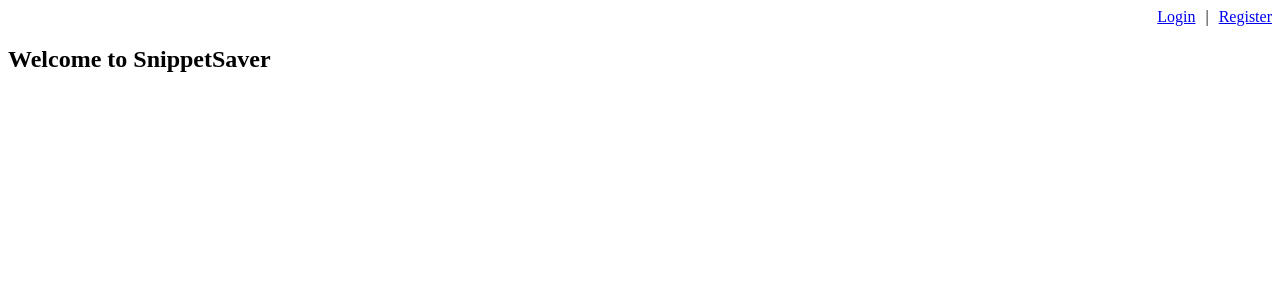
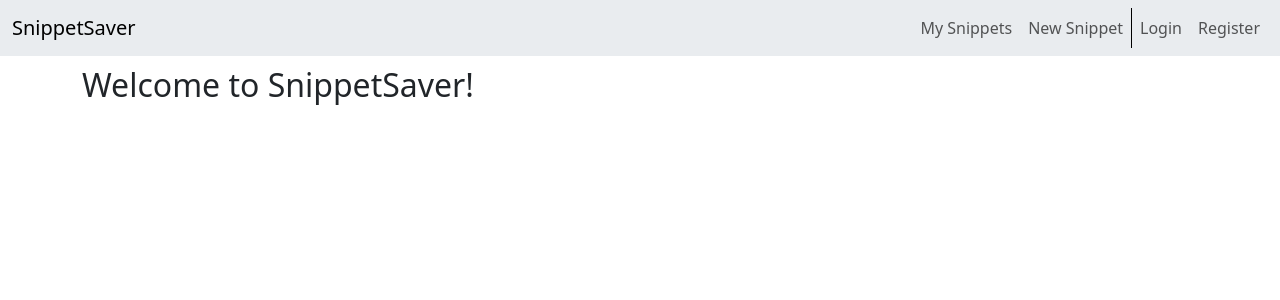
Before and after one commit to andrew-chen2/SnippetSaver, a Flask app: page / in a window 1280 px wide. Shown: the top 300 px of the page. Run offline with Flask 3, Linux system fonts and the light colour scheme; parts of the project's set-up code (start-up, migrations or seed data) failed here and were passed over.

Commit message:
Use boostrap to improve styling

```diff
--- a/templates/auth_base.html
+++ b/templates/auth_base.html
@@ -4,10 +4,12 @@
     <meta charset="UTF-8">
     <meta name="viewport" content="width=device-width, initial-scale=1.0">
     <title>{% block title %}{% endblock %}</title>
+    <link href="https://cdn.jsdelivr.net/npm/bootstrap@5.3.8/dist/css/bootstrap.min.css" rel="stylesheet" integrity="sha384-sRIl4kxILFvY47J16cr9ZwB07vP4J8+LH7qKQnuqkuIAvNWLzeN8tE5YBujZqJLB" crossorigin="anonymous">
 </head>
 <body>
-    <div style="height: 100vh; display: flex; justify-content: center; align-items: center; flex-direction: column;">
+    <div style="height: 80vh; display: flex; justify-content: center; align-items: center; flex-direction: column;">
         {% block content %}{% endblock %}
     </div>
+    <script src="https://cdn.jsdelivr.net/npm/bootstrap@5.3.8/dist/js/bootstrap.bundle.min.js" integrity="sha384-FKyoEForCGlyvwx9Hj09JcYn3nv7wiPVlz7YYwJrWVcXK/BmnVDxM+D2scQbITxI" crossorigin="anonymous"></script>
 </body>
 </html>
--- a/templates/base.html
+++ b/templates/base.html
@@ -4,10 +4,39 @@
     <meta charset="UTF-8">
     <meta name="viewport" content="width=device-width, initial-scale=1.0">
     <title>{% block title %}{% endblock %}</title>
+    <link href="https://cdn.jsdelivr.net/npm/bootstrap@5.3.8/dist/css/bootstrap.min.css" rel="stylesheet" integrity="sha384-sRIl4kxILFvY47J16cr9ZwB07vP4J8+LH7qKQnuqkuIAvNWLzeN8tE5YBujZqJLB" crossorigin="anonymous">
 </head>
 <body>
-    <div>
+    <nav class="navbar navbar-expand-lg bg-body-secondary" style="margin-bottom: 10px;">
+        <div class="container-fluid">
+            <a class="navbar-brand" href="/">SnippetSaver</a>
+            <ul class="navbar-nav">
+                <li class="nav-item">
+                    <a href="/" class="nav-link">My Snippets</a>
+                </li>
+                <li class="nav-item" style="border-right: 1px solid black;">
+                    <a href="/" class="nav-link">New Snippet</a>
+                </li>
+                {% if username %}
+                <li class="nav-item">
+                    <form action="/logout" method="post">
+                        <button type="submit" class="nav-link">Logout</button>
+                    </form>
+                </li>
+                {% else %}
+                <li class="nav-item">
+                    <a href="/login" class="nav-link">Login</a>
+                </li>
+                <li class="nav-item">
+                    <a href="/register" class="nav-link">Register</a>
+                </li>
+                {% endif %}
+            </ul>
+        </div>
+    </nav>
+    <div class="container">
         {% block content %}{% endblock %}
     </div>
+    <script src="https://cdn.jsdelivr.net/npm/bootstrap@5.3.8/dist/js/bootstrap.bundle.min.js" integrity="sha384-FKyoEForCGlyvwx9Hj09JcYn3nv7wiPVlz7YYwJrWVcXK/BmnVDxM+D2scQbITxI" crossorigin="anonymous"></script>
 </body>
 </html>
--- a/templates/index.html
+++ b/templates/index.html
@@ -1,20 +1,11 @@
 {% extends 'base.html' %}
 
-{%block title %}SnippetSaver{% endblock %}
+{% block title %}SnippetSaver{% endblock %}
 
 {% block content %}
-    <nav style="display: flex; justify-content: flex-end; gap: 10px; margin-bottom: 20px;">
-        {% if username %}
-        <form action="/logout" method="post" style="display:inline;">
-            <button type="submit">Logout</button>
-        </form>
-        {% else %}
-        <a href="/login">Login</a> | <a href="/register">Register</a>
-        {% endif %}
-    </nav>
     {% if username %}
     <h2>Welcome, {{ username }}!</h2>
     {% else %}
-    <h2>Welcome to SnippetSaver</h2>
+    <h2>Welcome to SnippetSaver!</h2>
     {% endif %}
 {% endblock %}
```
Also changed, not shown: templates/login.html (+10 -9 lines), templates/register.html (+9 -8 lines).
